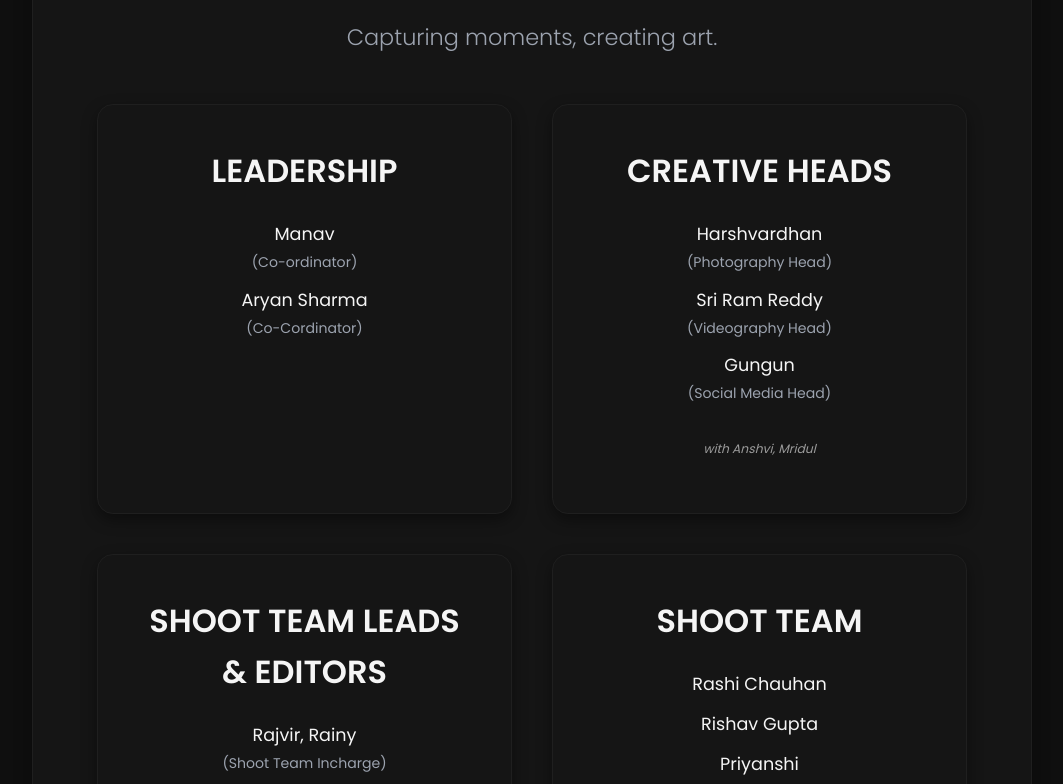
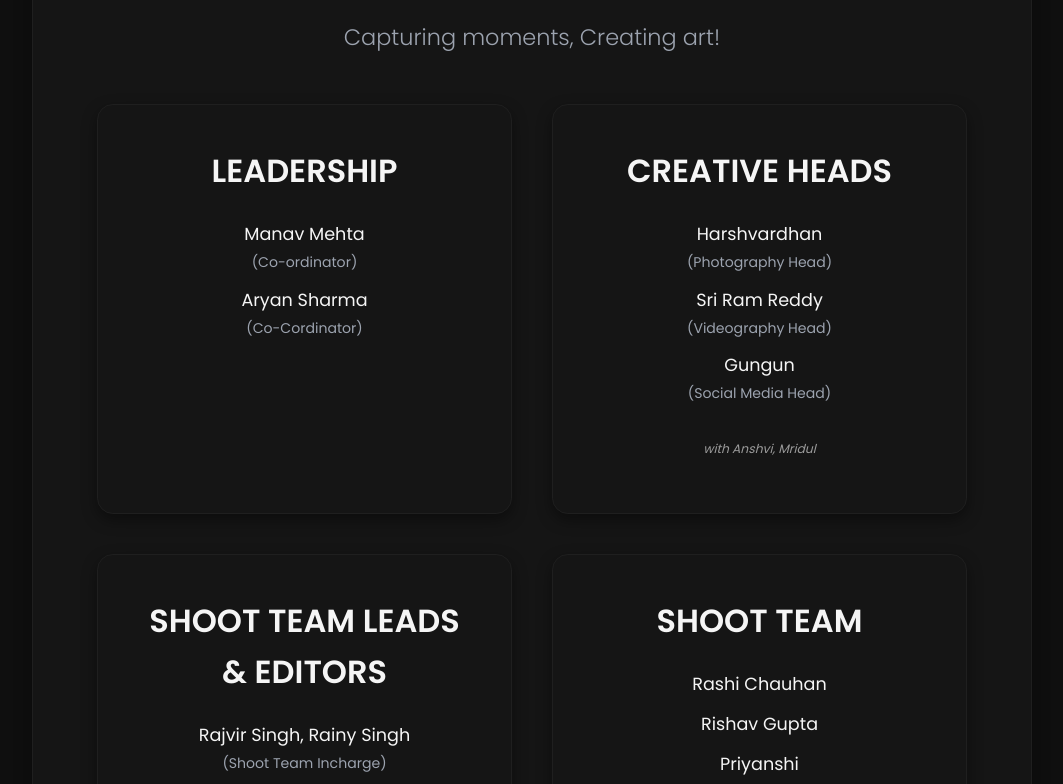
Before and after one commit to Manavvv13/obscura, a plain HTML site: page index.html in a window 1280 px wide. Shown: the part 256-1040 px from the top of the page, without its empty margins (108-1171 px from the left). Drawn offline with Linux system fonts and the light colour scheme.

Commit message:
Update index.html

```diff
--- a/index.html
+++ b/index.html
@@ -199,12 +199,12 @@
     <div class="poster-container">
         <!-- replace logo with the provided Source URL -->
         <img src="https://hebbkx1anhila5yf.public.blob.vercel-storage.com/obscura%20bg%20removed-m3yJPmyvUYYrUuvn7HayL1MP57XHeR.png" alt="Club Obscura Logo" class="logo">
-        <p class="tagline">Capturing moments, creating art.</p>
+        <p class="tagline">Capturing moments, Creating art!</p>
         <div class="section-grid">
             <div class="team-section">
                 <h2>Leadership</h2>
                 <ul>
-                    <li>Manav <br><span class="role">(Co-ordinator)</span></li>
+                    <li>Manav Mehta<br><span class="role">(Co-ordinator)</span></li>
                     <li>Aryan Sharma <br><span class="role">(Co-Cordinator)</span></li>
                 </ul>
             </div>
@@ -219,7 +219,7 @@
             <div class="team-section">
                 <h2>Shoot Team Leads & Editors</h2>
                 <ul>
-                    <li>Rajvir, Rainy <br><span class="role">(Shoot Team Incharge)</span></li>
+                    <li>Rajvir Singh, Rainy Singh <br><span class="role">(Shoot Team Incharge)</span></li>
                     <li>Saksham Sharma, Anmol Pandey <br><span class="role">(Editor)</span></li>
                 </ul>
             </div>
```
